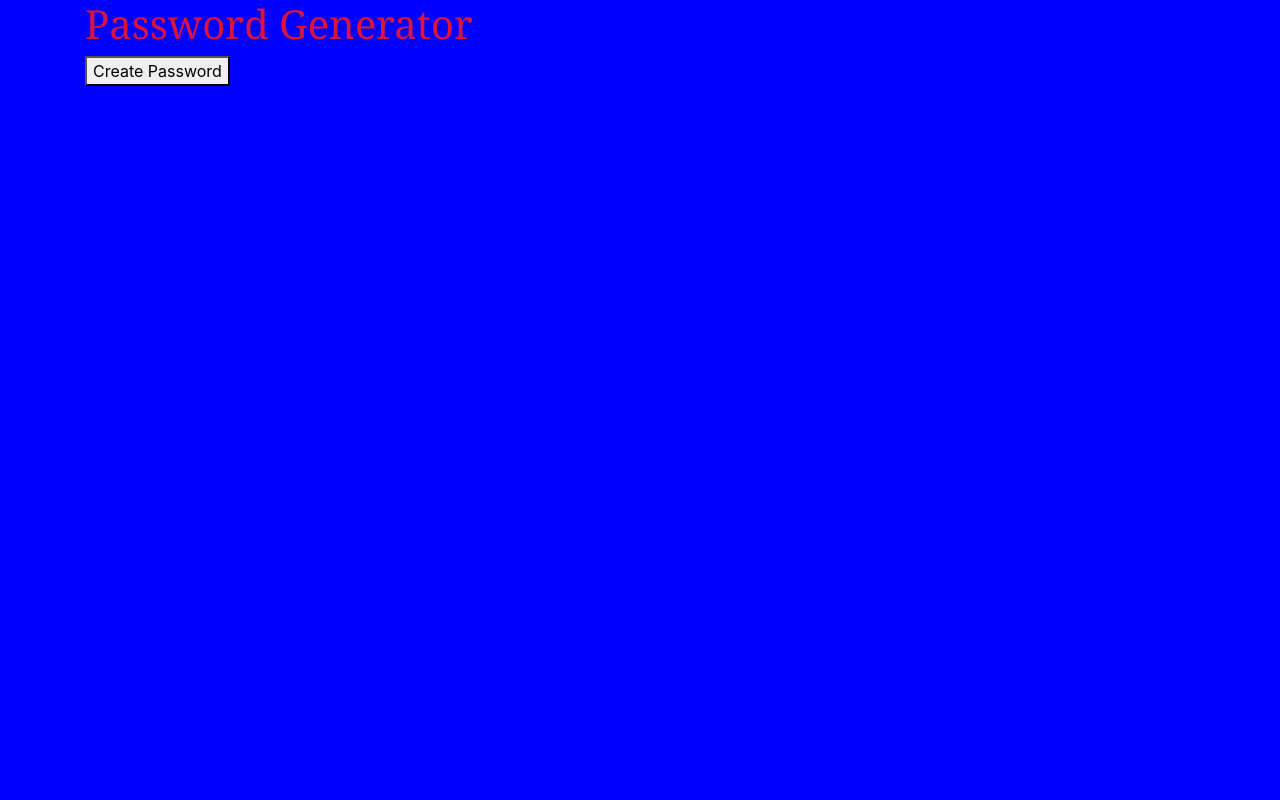
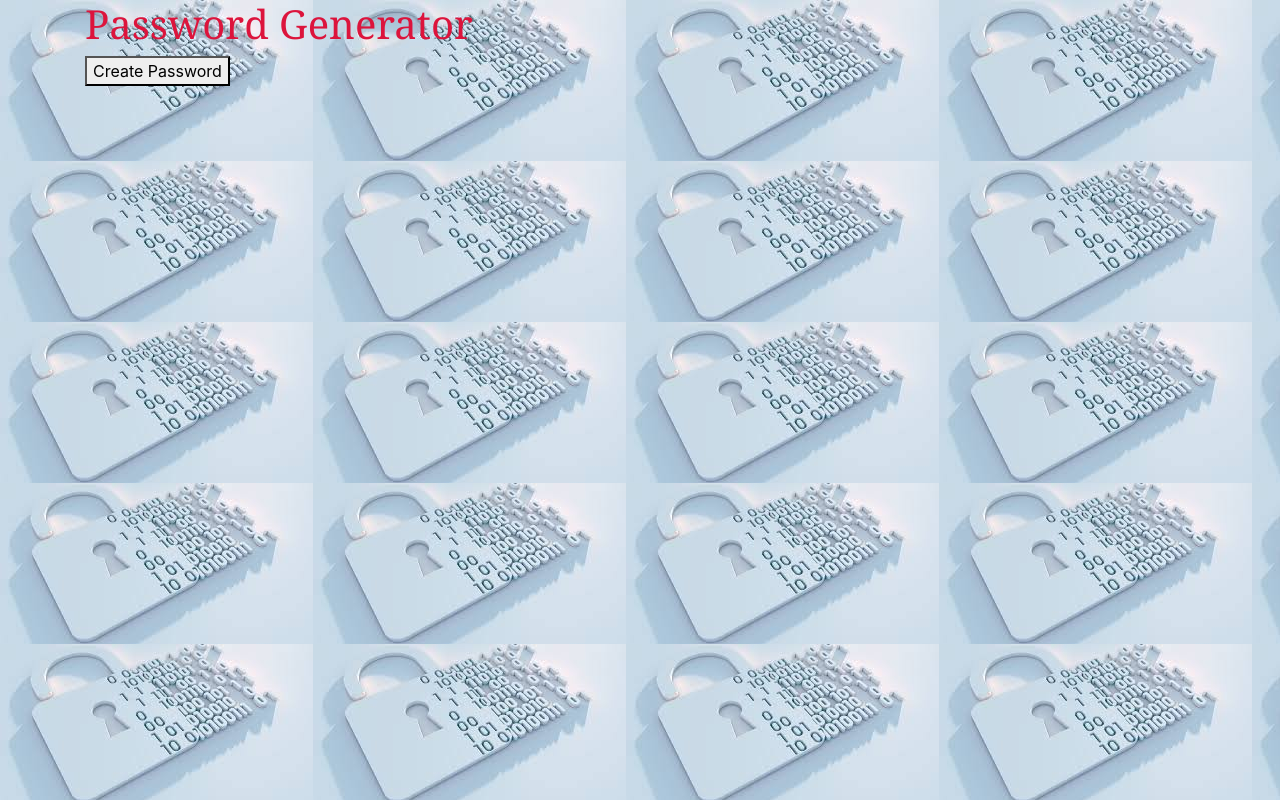
Before and after one commit to lalaggv2/passgen, a plain HTML site: page index.html in a window 1280 px wide. Drawn offline with nearby package versions, Linux system fonts and the light colour scheme.

Commit message:
css changes

```diff
--- a/assets/css/styles.css
+++ b/assets/css/styles.css
@@ -1,5 +1,5 @@
 body {
-   background-image: url("password.jpg");
+   background-image: url("../images/password.jpg");
     background-color: blue;
 }
 
```
